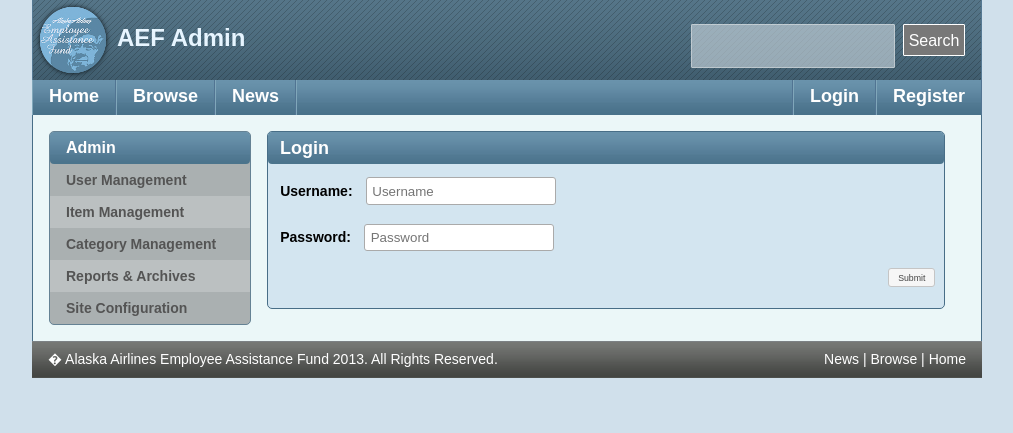
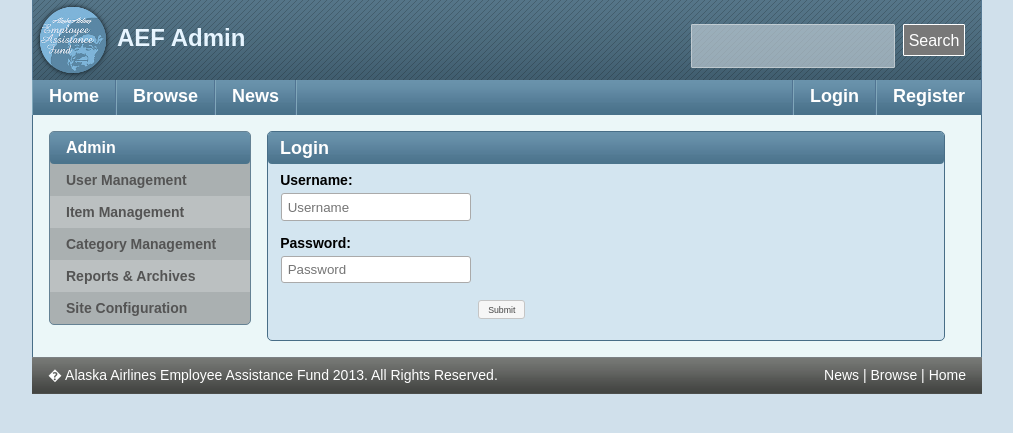
Before and after one commit to PatrickMurphy/EAF-Auction, a PHP site: page /admin/index.php?page=login in a window 1280 px wide. Shown: the top 433 px of the page, without its empty margins (133-1146 px from the left). Run offline with PHP 8.4, Linux system fonts and the light colour scheme; the visitor is signed in with stand-in values (Sample User, id 1); some libraries are stand-ins or nearby versions.

Commit message:
Login update

```diff
--- a/admin/includes/login.php
+++ b/admin/includes/login.php
@@ -5,11 +5,11 @@
 					<div class="formPanelHeader">
 						Login
 					</div>
-<form action="index.php?page=login" method="post">
-    <label for="username">Username:</label>
+<form action="index.php?page=login" method="post" style="width: 250px;">
+    <label for="username">Username:</label><br />
     <input name="username" id="username" type="text" placeholder="Username" /><br />
-    <label for="password">Password:</label>
-    <input name="username" id="password" type="text" placeholder="Password" /><br />
+    <label for="password">Password:</label><br />
+    <input name="username" id="password" type="password" placeholder="Password" /><br />
     <input type="submit" name="submit" class="button right" />
 </form>
 </div>
```
